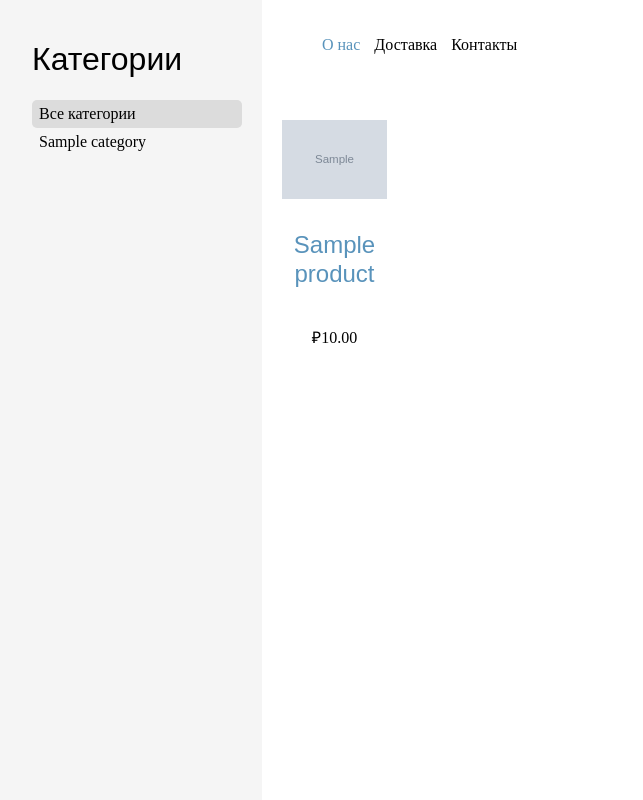
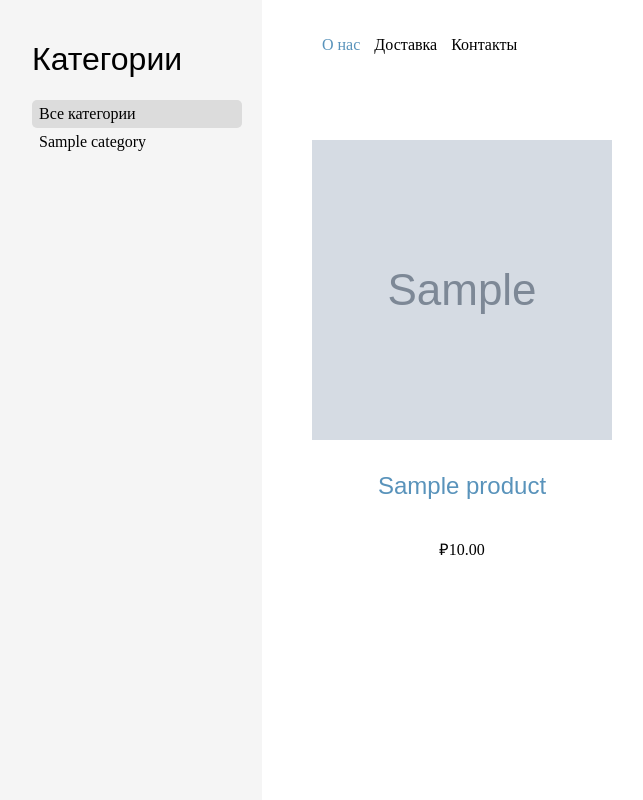
Before and after one commit to chimchimster/django-phones, a Django app: page / in a window 1280 px wide. Shown: the whole page, without its empty margins (28-671 px from the left). Run offline with Django 4.2, Linux system fonts and the light colour scheme; tables that the repository leaves empty hold one stand-in row (values such as "Sample post"); grey boxes marked "Sample" are stand-in pictures; some libraries are stand-ins or nearby versions.

Commit message:
add styles

```diff
--- a/shop/phones/models.py
+++ b/shop/phones/models.py
@@ -69,3 +69,6 @@ class Image(models.Model):
             img.thumbnail((450, 450))
 
         img.save(self.img.path)
+
+    def __str__(self):
+        return f'Изображение №{self.pk}'
--- a/shop/phones/static/css/styles.css
+++ b/shop/phones/static/css/styles.css
@@ -79,14 +79,23 @@ a:hover {
   margin-right: 10px;
 }
 
+.content {
+  display: flex;
+  flex-wrap: wrap;
+}
+
 .content p {
   margin-top: 0;
 }
 
+.product-list {
+  display: flex;
+}
+
 .product-list div.item {
-  width: 25%;
-  padding: 10px 20px 10px 0;
-  float: left;
+  height: 300px;
+  width: 300px;
+  padding: 30px;
   text-align: center;
   line-height: 1.2;
 }
```
